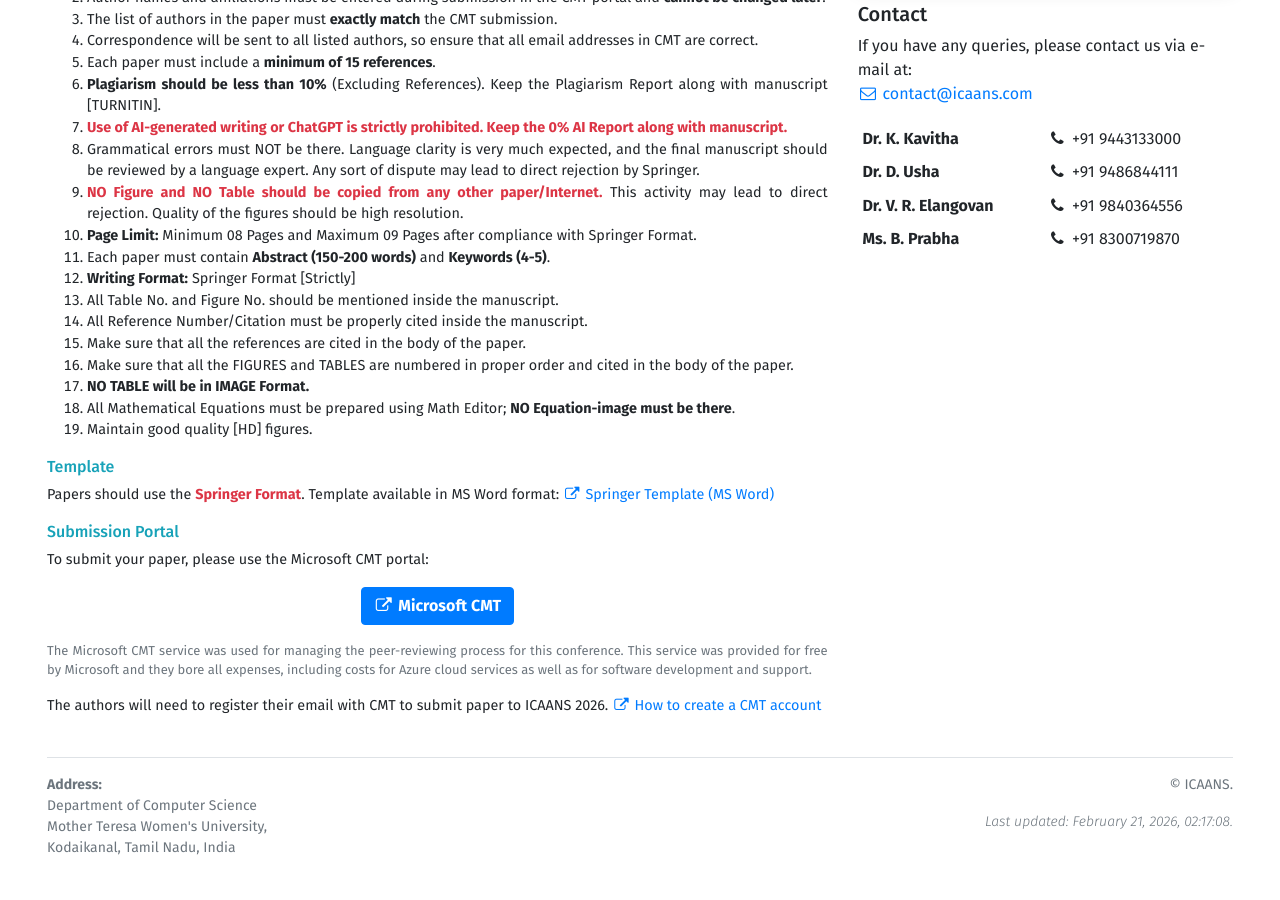
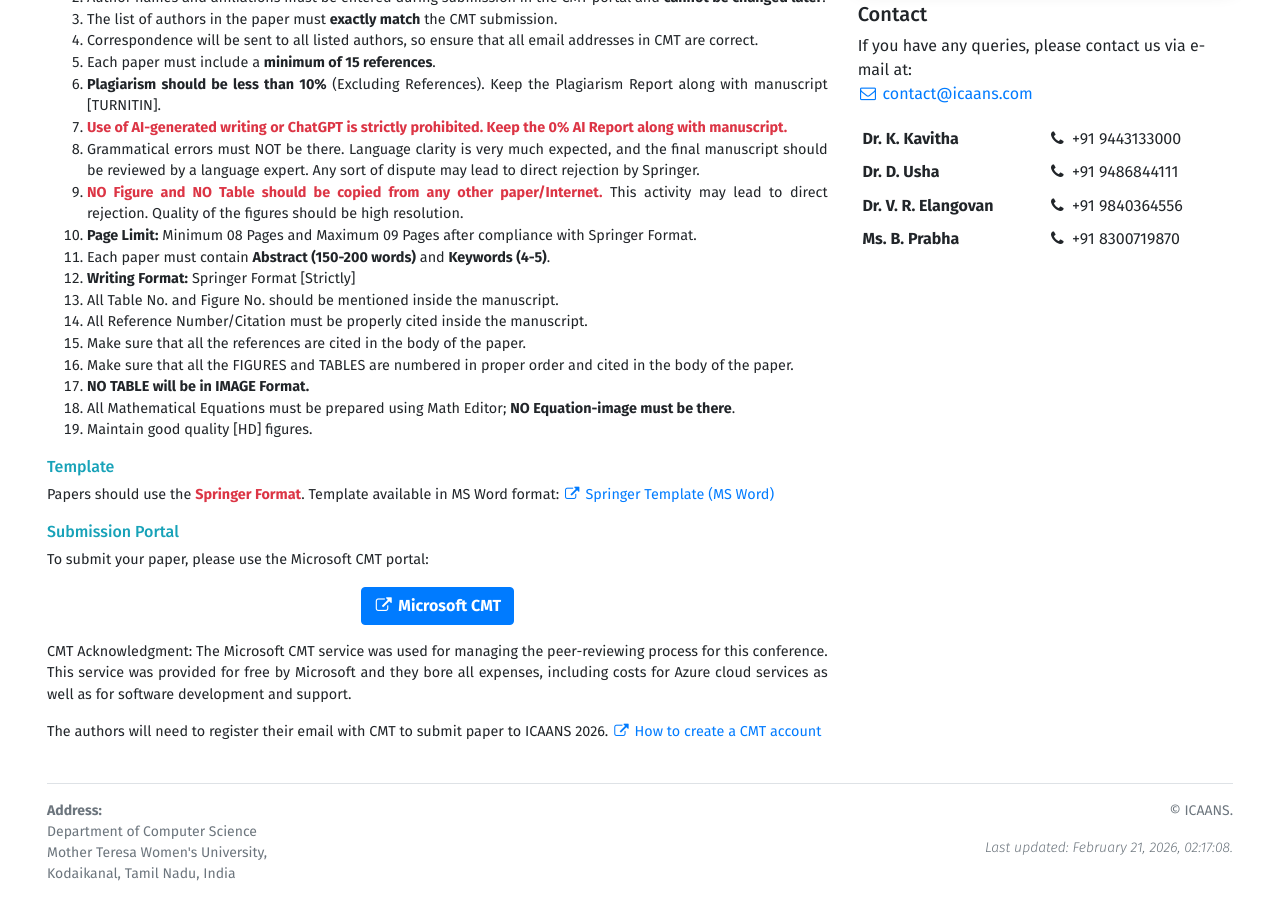
Before and after one commit to sravivarman/icaans_conf, a Jekyll site: the page built from submission.html, in a window 1280 px wide and 900 px high, scrolled down 673 px. Built offline with Jekyll 4.4.1, drawn with Linux system fonts in a browser that asks for light colours; before the commit the page ends 1547 px from its top, so only the background shows below that.

Commit message:
Update submission.html

```diff
--- a/submission.html
+++ b/submission.html
@@ -55,8 +55,8 @@ slide_id: 3
                 <strong>{{site.data.submission.portal}}</strong>
             </a>
         </p>
-        <p class="text-muted" style="font-size: 90%;">
-            The Microsoft CMT service was used for managing the peer-reviewing process for this conference. This service was provided for free by Microsoft and they bore all expenses, including costs for Azure cloud services as well as for software development and support.
+        <p>
+            CMT Acknowledgment: The Microsoft CMT service was used for managing the peer-reviewing process for this conference. This service was provided for free by Microsoft and they bore all expenses, including costs for Azure cloud services as well as for software development and support.
         </p>
         <p>
             The authors will need to register their email with CMT to submit paper to ICAANS 2026.
```
